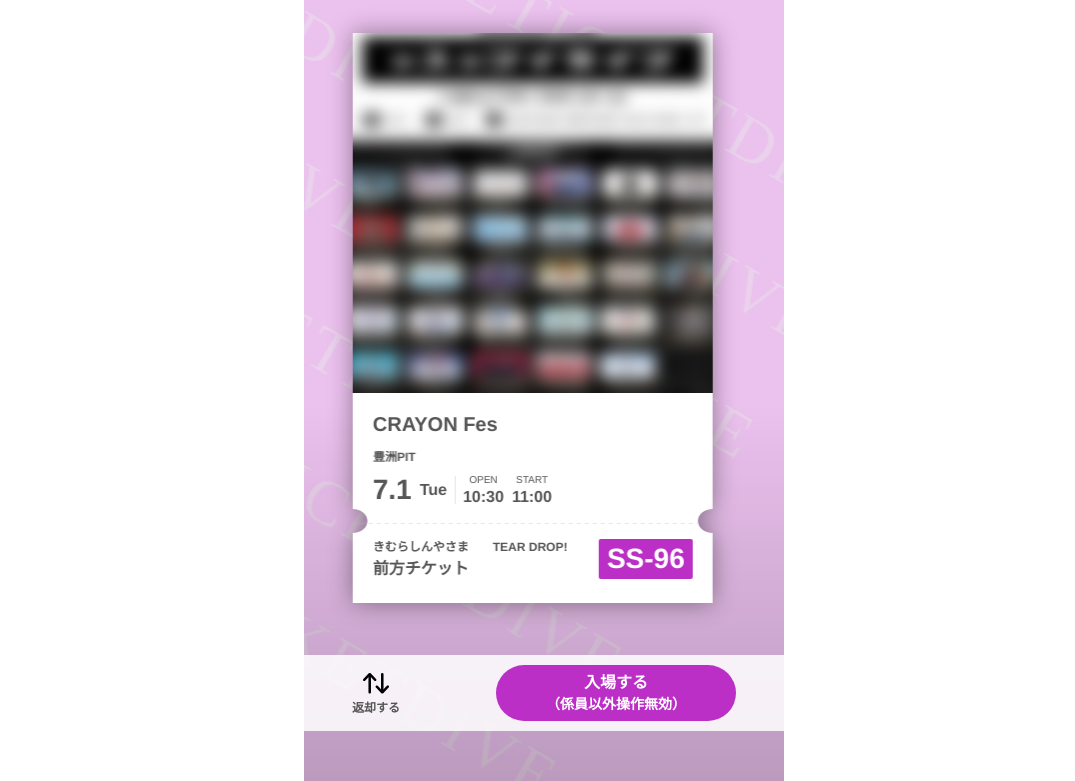
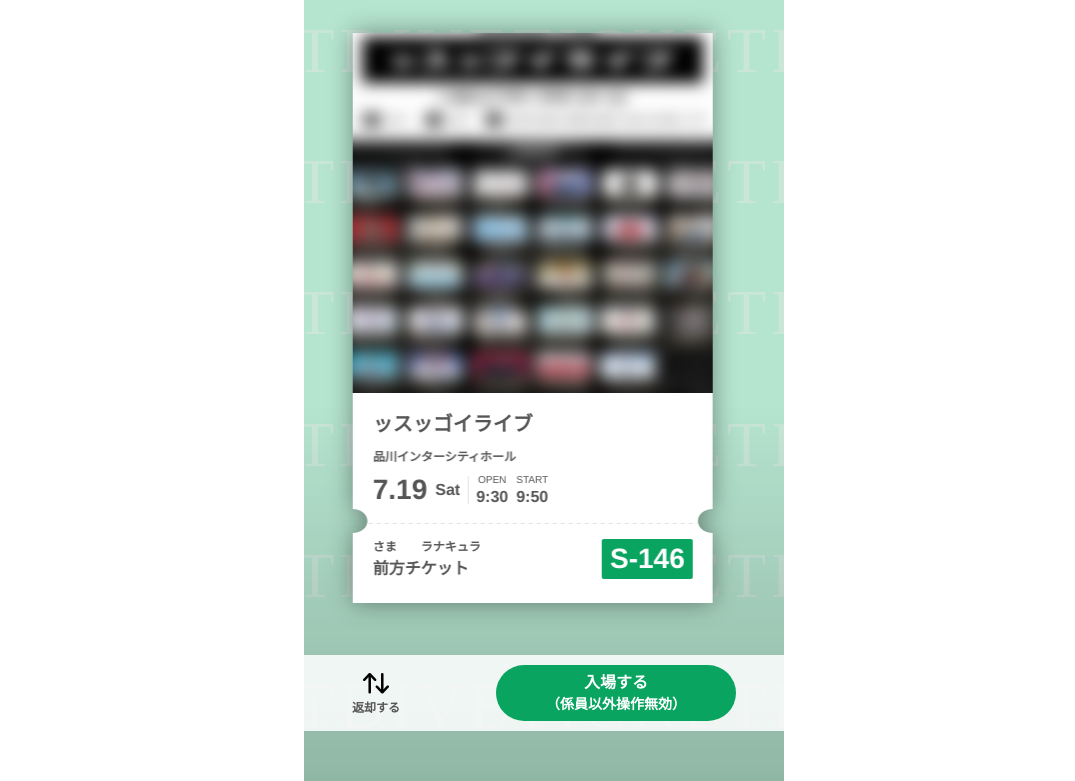
Before and after one commit to yshuiwulai/yshuiwulai.github.io, a plain HTML site: page index.html in a window 1280 px wide. Shown: the part 69-850 px from the top of the page, without its empty margins (96-1171 px from the left). Drawn offline with Linux system fonts and the light colour scheme; a web font is replaced by a local one.

Commit message:
Update index.html

```diff
--- a/index.html
+++ b/index.html
@@ -132,7 +132,7 @@
 </div>
 </div>
 </header>
-<div data-v-443e3254="" class="main" style="--main-color: #bb2fc7; --sub-color: #ebc1ee; --transform: rotate(30deg); --transform-origin: 30rem 0rem;">
+<div data-v-443e3254="" class="main" style="--main-color: #08A460; --sub-color: #b5e4cf; --transform: rotate(0deg); --transform-origin: 0rem 0rem;">
 <!--平行 0,0,0 左下 -30,25,70 右下 30,30,0 超左下 -60,30,60 超右下 60,40,-5 縦 -90,27,50-->
 <!--main 赤:#e83b47;青:#2d9cdb;緑:#08A460;紫:#682eff;赤紫:#bb2fc7;黄:#d29e1f;オレンジ:#ec660f;-->
 <!--sub 赤:#f8c4;青:#c0e1f4;緑:#b5e4cf;紫:#d2c0ff;赤紫:#ebc1ee;黄:#f2e2bc;オレンジ:#f9d1b7;-->
@@ -173,7 +173,7 @@
 <div data-v-443e3254="" data-v-3d6609a2="" class="modal-btn__row">
 <div data-v-aff61f2a="" data-v-443e3254="" class="btn modal-btn" data-v-3d6609a2="" style="--color: var(--black1); --bg-color: var(--white2); --border: none; --height: 4.6rem; --width: 100%; --min-width: auto; --padding: 0 0; --pointer-events: auto;">キャンセル</div>
 <!--main 赤:#e83b47;青:#2d9cdb;緑:#08A460;紫:#682eff;赤紫:#bb2fc7;黄:#d29e1f;オレンジ:#ec660f;-->
-<div data-v-aff61f2a="" data-v-443e3254="" class="btn modal-btn" data-v-3d6609a2="" style="--color: var(--white1); --bg-color: #bb2fc7; --border: none; --height: 4.6rem; --width: 100%; --min-width: auto; --padding: 0 0; --pointer-events: auto;">入場する</div>
+<div data-v-aff61f2a="" data-v-443e3254="" class="btn modal-btn" data-v-3d6609a2="" style="--color: var(--white1); --bg-color: #08A460; --border: none; --height: 4.6rem; --width: 100%; --min-width: auto; --padding: 0 0; --pointer-events: auto;">入場する</div>
 </div>
 </div>
 </div>
@@ -200,25 +200,25 @@
 <div data-v-443e3254="" class="ticket-card__lower">
 <div data-v-443e3254="" class="ticket-card__event-info">
 <div data-v-443e3254="" class="event-name__wrapper">
-<p data-v-443e3254="" id="event0" class="event-name large-text">CRAYON Fes</p>
-<p data-v-443e3254="" id="event0" class="event-name large-text">CRAYON Fes</p>
+<p data-v-443e3254="" id="event0" class="event-name large-text">ッスッゴイライブ</p>
+<p data-v-443e3254="" id="event0" class="event-name large-text">ッスッゴイライブ</p>
 </div>
 <div data-v-443e3254="" class="venue-name__wrapper">
-<p data-v-443e3254="" id="stage0" class="venue-name small-text pr16">豊洲PIT</p>
-<p data-v-443e3254="" id="stage0" class="venue-name small-text pr16">豊洲PIT</p>
+<p data-v-443e3254="" id="stage0" class="venue-name small-text pr16">品川インターシティホール</p>
+<p data-v-443e3254="" id="stage0" class="venue-name small-text pr16">品川インターシティホール</p>
 </div>
 <div data-v-443e3254="" class="stage-date-and-time">
 <p data-v-443e3254="" class="stage-date row">
-  <span data-v-443e3254="" class="large-num">7.1</span>
-  <span data-v-443e3254="" class="medium-text fw7 ml08 ellipsis">Tue</span></p>
+  <span data-v-443e3254="" class="large-num">7.19</span>
+  <span data-v-443e3254="" class="medium-text fw7 ml08 ellipsis">Sat</span></p>
 <div data-v-443e3254="" class="stage-time">
 <div data-v-443e3254="" class="col">
 <p data-v-443e3254="" class="x-small-text">OPEN</p>
-<p data-v-443e3254="" class="medium-text fw7 num mt04">10:30</p>
+<p data-v-443e3254="" class="medium-text fw7 num mt04">9:30</p>
 </div>
 <div data-v-443e3254="" class="col">
 <p data-v-443e3254="" class="x-small-text">START</p>
-<p data-v-443e3254="" class="medium-text fw7 num mt04">11:00</p>
+<p data-v-443e3254="" class="medium-text fw7 num mt04">9:50</p>
 </div>
 </div>
 </div>
@@ -226,7 +226,7 @@
 <div data-v-443e3254="" class="ticket-card__ticket-info row both-ends dashed">
 <div data-v-443e3254="" class="ticket-type__wrapper">
 <div data-v-443e3254="" class="ticket-type">
-  <p data-v-443e3254="" id="info0" class="small-text ellipsis">きむらしんやさま　　TEAR DROP!</p>
+  <p data-v-443e3254="" id="info0" class="small-text ellipsis">さま　　ラナキュラ</p>
 <div data-v-443e3254="" class="ticket-type__wrapper2">
 <p data-v-443e3254="" id="type0" class="medium-text fw6">前方チケット</p>
 <p data-v-443e3254="" id="type0" class="medium-text fw6">前方チケット</p>
@@ -249,7 +249,7 @@
 <p data-v-443e3254="" class="mt08 fs12 fw6 lh100">返却する</p>
 </div>
 <!--main 赤:#e83b47;青:#2d9cdb;緑:#08A460;紫:#682eff;赤紫:#bb2fc7;黄:#d29e1f;オレンジ:#ec660f;-->
-<div data-v-aff61f2a="" data-v-443e3254="" class="btn" style="--color: #ffffff; --bg-color: #bb2fc7; --border: none; --height: 5.6rem; --width: 24rem; --min-width: auto; --padding: 0 0; --pointer-events: auto;">
+<div data-v-aff61f2a="" data-v-443e3254="" class="btn" style="--color: #ffffff; --bg-color: #08A460; --border: none; --height: 5.6rem; --width: 24rem; --min-width: auto; --padding: 0 0; --pointer-events: auto;">
 <div data-v-443e3254="" data-v-aff61f2a="" class="enter-btn-text col">
 <p data-v-443e3254="" data-v-aff61f2a="">入場する</p>
 <p data-v-443e3254="" data-v-aff61f2a="">（係員以外操作無効）</p>
@@ -369,13 +369,13 @@
 <!--整理番号ランダムー-->
 <script>
       let randomValue;
-      const preFix = "SS-"; //整理番号のアルファベット
+      const preFix = "S-"; //整理番号のアルファベット
       const stored = sessionStorage.getItem("my_random");
       if (stored !== null) {
         randomValue = stored;
         console.log("🌀 既存の乱数:", randomValue);
       } else {
-        randomValue = preFix + (Math.floor(Math.random() * 50) + 50);
+        randomValue = preFix + (Math.floor(Math.random() * 50) + 100);
         sessionStorage.setItem("my_random", randomValue);
         console.log("✨ 新しく生成した乱数:", randomValue);
       }
```
